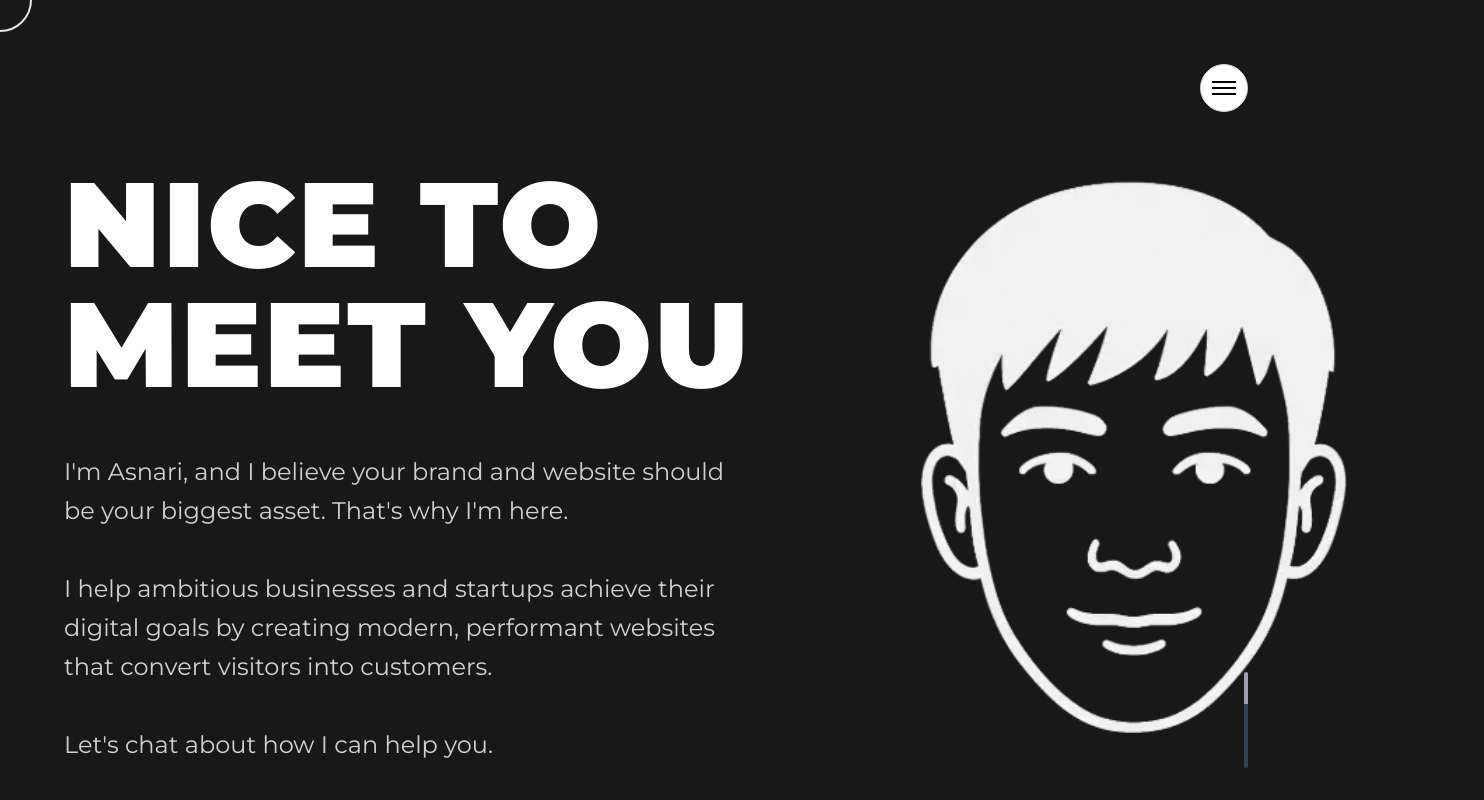
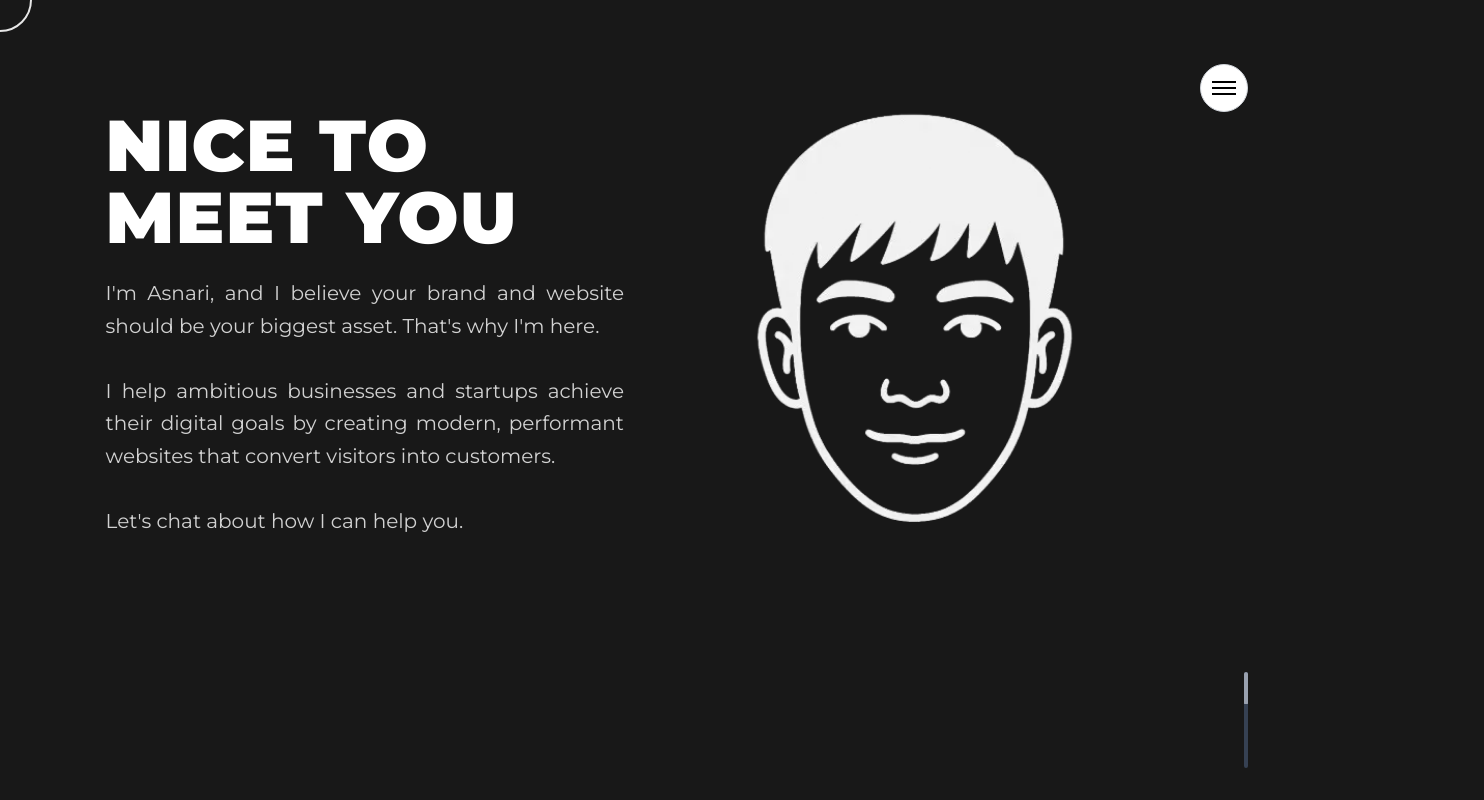
Before and after one commit to Kyaa-A/portfolio-showcase, a Next.js app: page /about in a window 1280 px wide. Shown: the top 800 px of the page, 1484 px wide, since content can reach past the window. Built offline with nearby package versions, Linux system fonts and the light colour scheme.

Commit message:
about route fix screen size

```diff
--- a/src/app/about/page.tsx
+++ b/src/app/about/page.tsx
@@ -20,7 +20,7 @@ export default function AboutPage() {
     return () => window.removeEventListener('scroll', handleScroll);
   }, []);
   return (
-    <main className="min-h-screen bg-background text-white">
+    <main className="min-h-screen bg-background text-white overflow-x-hidden">
       {/* Navigation */}
       <nav className="fixed top-8 left-8 z-50 hidden">
         <Link href="/" className="text-white/60 hover:text-white transition-colors">
@@ -34,11 +34,11 @@ export default function AboutPage() {
         <div className="container mx-auto px-6 md:px-12">
           <div className="max-w-6xl mx-auto">
           {/* Hero Section - Two Column Layout */}
-          <div className="flex flex-col md:flex-row items-center md:items-start gap-12 md:gap-12 mb-32">
+          <div className="flex flex-col md:flex-row items-center md:items-center justify-center gap-8 sm:gap-10 md:gap-6 lg:gap-8 mb-32">
             {/* Left Column - Text Content */}
-            <div className="flex-1 max-w-2xl md:self-center">
+            <div className="w-full md:flex-none md:w-[48%] lg:w-[45%] md:self-center">
               <motion.h1
-                className="text-[40px] sm:text-[50px] md:text-[120px] font-black leading-none mb-6 md:mb-12"
+                className="text-[40px] sm:text-[50px] md:text-[56px] lg:text-[64px] xl:text-[72px] font-black leading-none mb-4 sm:mb-5 md:mb-6"
                 initial={{ opacity: 0, y: 20 }}
                 animate={{ opacity: 1, y: 0 }}
                 transition={{ duration: 0.5 }}
@@ -47,7 +47,7 @@ export default function AboutPage() {
               </motion.h1>
 
               <motion.p
-                className="text-base sm:text-lg md:text-2xl text-white/80 max-w-4xl leading-relaxed"
+                className="text-sm sm:text-base md:text-lg lg:text-xl text-white/80 leading-relaxed text-justify"
                 initial={{ opacity: 0, y: 20 }}
                 animate={{ opacity: 1, y: 0 }}
                 transition={{ duration: 0.5, delay: 0.2 }}
@@ -62,7 +62,7 @@ export default function AboutPage() {
 
             {/* Right Column - Profile Image */}
             <motion.div
-              className="w-80 h-80 md:w-[700px] md:h-[800px] flex-shrink-0 md:self-center"
+              className="w-64 h-64 sm:w-80 sm:h-80 md:flex-none md:w-[48%] lg:w-[45%] md:h-auto flex-shrink-0 md:self-center"
               initial={{ opacity: 0, scale: 0.9 }}
               animate={{ opacity: 1, scale: 1 }}
               transition={{ duration: 0.5, delay: 0.3 }}
--- a/src/app/layout.tsx
+++ b/src/app/layout.tsx
@@ -55,7 +55,7 @@ export default function RootLayout({
         <meta name="theme-color" content="#000000" />
       </head>
       <body
-        className={`${geistSans.variable} ${geistMono.variable} ${montserrat.variable} ${inter.variable} antialiased bg-background text-foreground`}
+        className={`${geistSans.variable} ${geistMono.variable} ${montserrat.variable} ${inter.variable} antialiased bg-background text-foreground overflow-x-hidden`}
       >
         <NavigationProvider>
           <CustomCursor />
```
